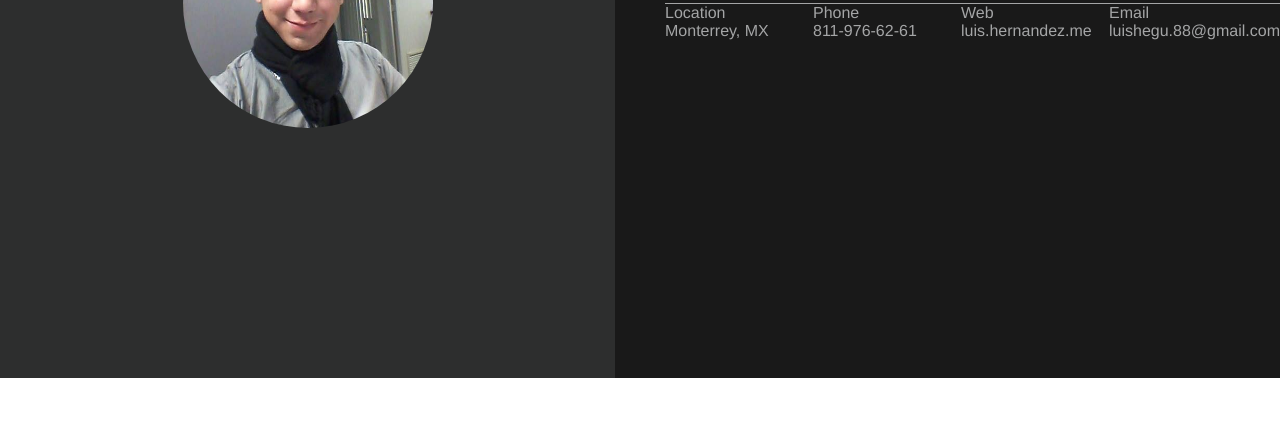
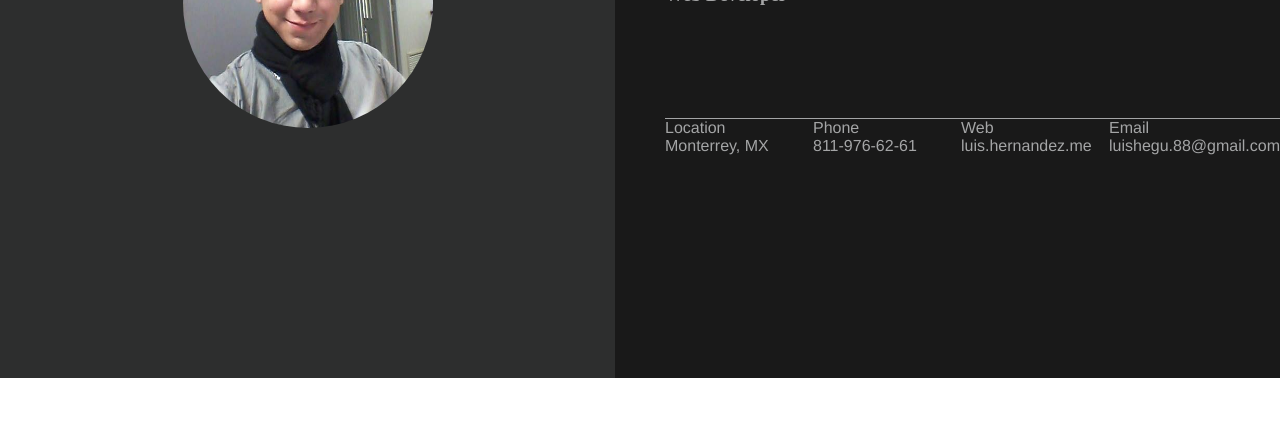
Before and after one commit to luishegu88/me, a plain HTML site: page index.html in a window 1280 px wide. Shown: the part 372-800 px from the top of the page. Drawn offline with Linux system fonts and the light colour scheme; a web font is replaced by a local one.

Commit message:
Update index.html

```diff
--- a/index.html
+++ b/index.html
@@ -24,7 +24,7 @@
 <h3>Web Developer</h3>
 </div>
 
-<section class="datos">
+
 
     <div class="sidebar">
              <div class="side">
@@ -45,7 +45,7 @@
                 </div>
             </div>
 
-    </section>
+
 
 
         </div>
```
